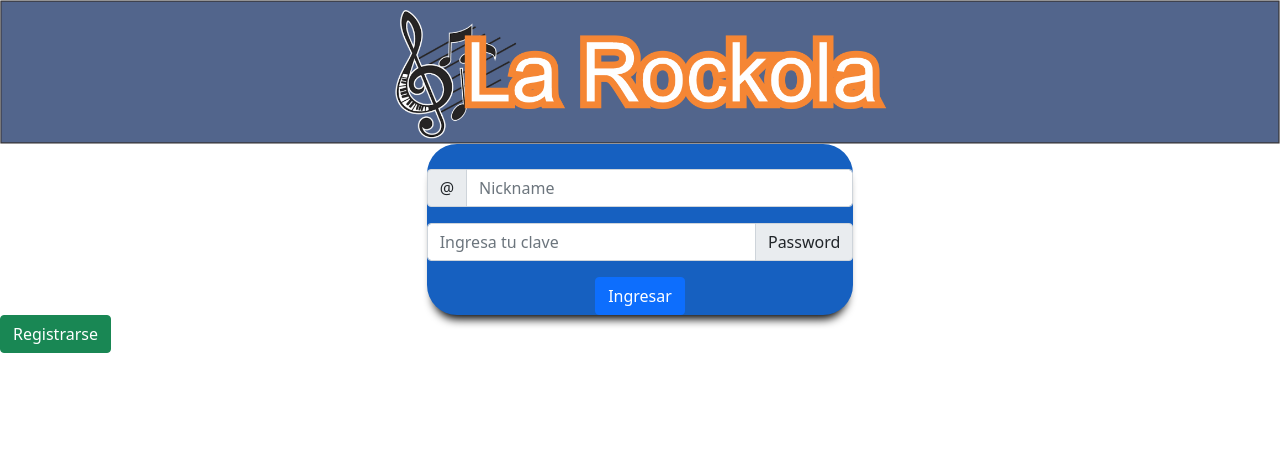
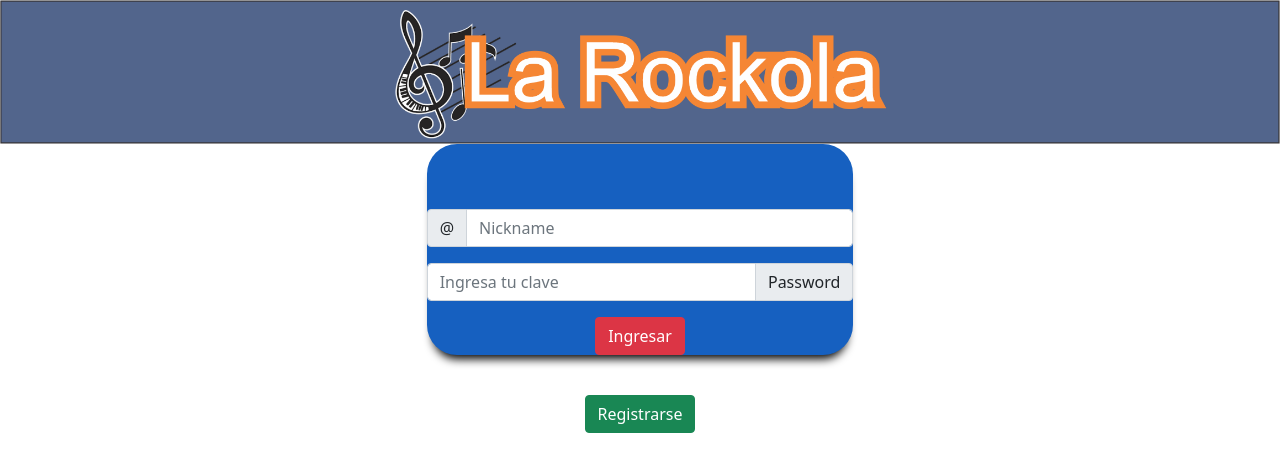
Before and after one commit to ZenSeit/Rockola_front, a React (Create React App) app: page / in a window 1280 px wide. Shown: the top 472 px of the page. Built offline with nearby package versions, Linux system fonts and the light colour scheme.

Commit message:
correccion de boton de registro

```diff
--- a/public/index.html
+++ b/public/index.html
@@ -24,7 +24,7 @@
       work correctly both with client-side routing and a non-root public URL.
       Learn how to configure a non-root public URL by running `npm run build`.
     -->
-    <title>React App</title>
+    <title>La Rockola.com</title>
   </head>
   <body>
     <noscript>You need to enable JavaScript to run this app.</noscript>
--- a/src/Componentes/login.js
+++ b/src/Componentes/login.js
@@ -47,12 +47,12 @@ export default function Login() {
                             <input type="password" className="form-control" placeholder="Ingresa tu clave" aria-label="Recipient's username" aria-describedby="basic-addon2" value={password} onChange={(e) => setPass(e.target.value)} />
                             <span className="input-group-text" id="basic-addon2">Password</span>
                         </div>
-                        <button type="button" className="btn btn-primary" onClick={EnviarDatos}>Ingresar</button>
+                        <button type="button" className="btn btn-danger" onClick={EnviarDatos}>Ingresar</button>
                     </form>
 
                 </div>
             </div>
-            <div><FormUser /></div>
+            <div className="registro"><FormUser /></div>
         </div>
     );
 }
--- a/src/index.css
+++ b/src/index.css
@@ -39,3 +39,8 @@ code {
 .cerrar{
   text-align: center;
 }
+
+.registro{
+  text-align: center;
+  padding-top: 40px;
+}
```
Also changed, not shown: package.json (+7 -1 lines), 1 other file (tests, documents, lock files or other folders).
